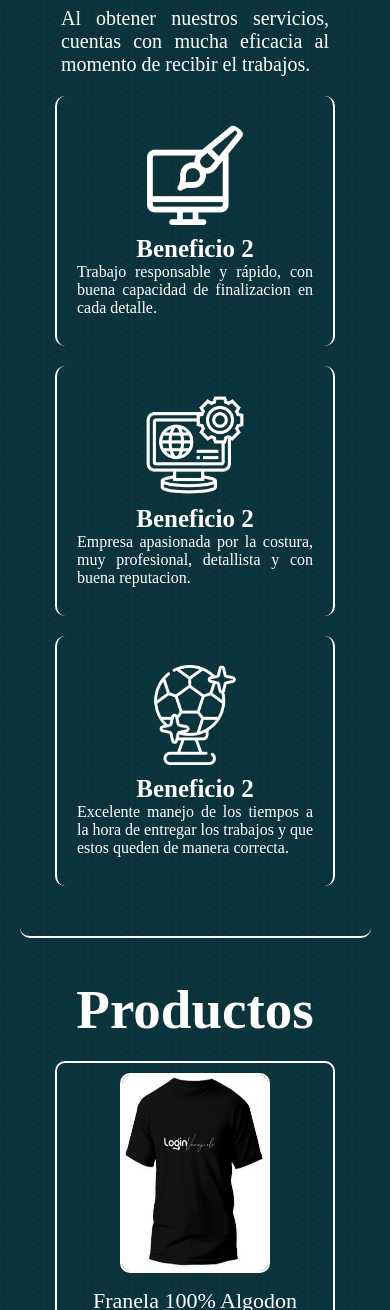
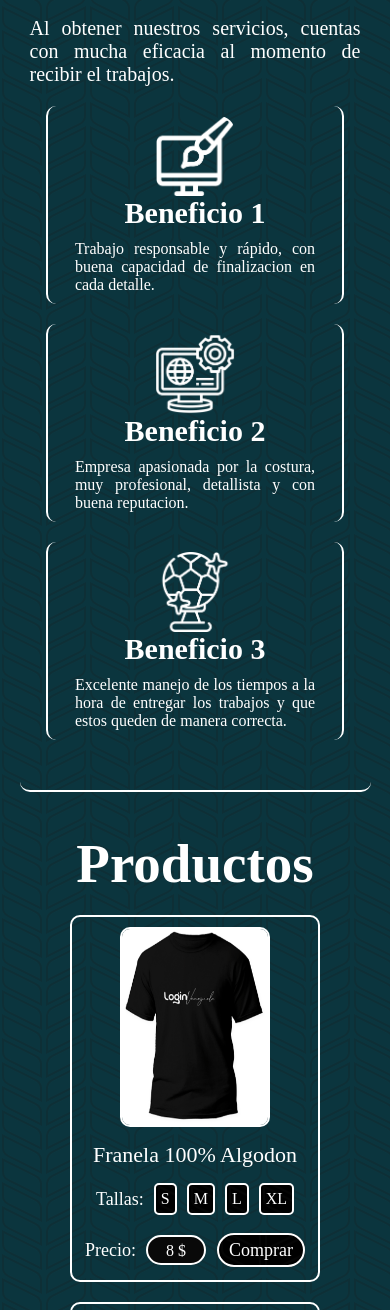
Before and after one commit to Felixjgca96/Prueba-integrador, a plain HTML site: page index.html in a window 390 px wide. Shown: the part 690-2000 px from the top of the page. Drawn offline with Linux system fonts and the light colour scheme.

Commit message:
resolviendo detalles

```diff
--- a/index.html
+++ b/index.html
@@ -102,8 +102,10 @@
         <img src="./img/logo.png" alt="" />
       </section>
       <section id="beneficios">
+        <div class="beneficios-titulo">
+          <h2>Beneficios</h2>
+        </div>
         <div class="beneficios-texto">
-          <h2>Beneficios</h2>
           <p>
             Al obtener nuestros servicios, cuentas con mucha eficacia al momento
             de recibir el trabajos.
@@ -113,7 +115,7 @@
           <div class="beneficios-card">
             <div class="beneficios-card-izq">
               <img src="./img/1.png" alt="" />
-              <h2>Beneficio 2</h2>
+              <h2>Beneficio 1</h2>
             </div>
             <p>
               Trabajo responsable y rápido, con buena capacidad de finalizacion
@@ -133,7 +135,7 @@
           <div class="beneficios-card">
             <div class="beneficios-card-izq">
               <img src="./img/3.png" alt="" />
-              <h2>Beneficio 2</h2>
+              <h2>Beneficio 3</h2>
             </div>
             <p>
               Excelente manejo de los tiempos a la hora de entregar los trabajos
--- a/mediaqueries.css
+++ b/mediaqueries.css
@@ -66,41 +66,6 @@
   #menu-toggle:checked + .navbar-list {
     display: flex;
   }
-
-  .beneficios-card {
-    display: flex;
-    justify-content: center;
-    align-items: center;
-    flex-direction: row;
-    gap: 0px;
-    width: 90%;
-    height: 200px;
-    padding: 0px;
-  }
-
-  .beneficios-card-izq {
-    display: flex;
-    flex-direction: column;
-    justify-content: center;
-    align-items: center;
-    text-align: center;
-    gap: 10px;
-    padding: 0px;
-  }
-  .beneficios-card-izq img {
-    width: 100px;
-  }
-
-  .beneficios-card-izq h2 {
-    font-size: 25px;
-    width: 180px;
-  }
-  .beneficios-card p {
-    font-size: 16px;
-    font-weight: 200;
-    text-align: justify;
-    padding: 0px 20px;
-  }
 }
 
 @media (max-width: 800px) {
@@ -149,20 +114,6 @@
   }
 }
 @media (max-width: 700px) {
-  .productos-contenedor {
-    gap: 10px;
-    flex-direction: column;
-  }
-  .productos-card {
-    gap: 5px;
-    border: 2px solid #ffffff;
-    padding: 5px;
-  }
-  .info-contacto {
-    width: 280px;
-    height: 290px;
-  }
-
   .footer-contenedor {
     display: flex;
     flex-direction: column;
@@ -170,62 +121,63 @@
     align-items: center;
     gap: 10px;
   }
-
-  .productos-card {
-    flex-direction: row;
-    width: 400px;
-    gap: 10px;
-  }
 }
 
 @media (max-width: 645px) {
-  .iframe {
-    display: flex;
-    flex-direction: column;
-    justify-content: center;
-    align-items: center;
-    gap: 10px;
-    border-left: 2px solid #ffffff;
-    border-right: 2px solid #ffffff;
-    border-radius: 10px;
-    padding: 10px;
-    width: 280px;
+  .form-contacto {
+    width: 380px;
     height: 385px;
   }
 
-  .iframe iframe {
-    width: 250px;
-    height: 300px;
+  .info-contacto {
+    width: 380px;
+    height: 260px;
   }
-  #beneficios {
-    width: 90%;
-  }
-  .beneficios-texto {
+
+  .contenedor-datos {
     display: flex;
     justify-content: center;
-    flex-direction: column;
-    align-items: center;
-    gap: 10px;
-    width: 90%;
-  }
-  .beneficios-texto h2 {
-    font-size: 55px;
-    font-weight: 700;
+    width: 250px;
+    padding-top: 0px;
   }
 
-  .beneficios-texto p {
-    font-size: 20px;
-    font-weight: 200;
-    text-align: justify;
-    width: 90%;
+  .datos {
+    display: flex;
+    justify-content: space-between;
   }
-  .beneficios-card {
-    flex-direction: column;
-    width: 280px;
+  .contenedor-redes {
+    width: 250px;
+  }
+  .iframe {
+    width: 380px;
+    height: 330px;
+  }
+
+  .iframe iframe {
+    width: 350px;
     height: 250px;
   }
 }
 
+@media (max-width: 600px) {
+  .beneficios-card {
+    display: flex;
+    flex-direction: column;
+    gap: 10px;
+  }
+  .beneficios-card p {
+    padding: 0px 10px;
+    width: 95%;
+  }
+  .productos-card {
+    flex-direction: row;
+    width: 95%;
+  }
+  .precio-compra {
+    flex-direction: column;
+    gap: 20px;
+  }
+}
 @media (max-width: 500px) {
   .hero-info h1 {
     font-size: 48px;
@@ -258,17 +210,25 @@
   }
 }
 
-@media (max-width: 450px) {
-  .productos-card {
-    display: flex;
-    justify-content: center;
-    flex-direction: column;
-    align-items: center;
-    gap: 15px;
-    border: 2px solid #ffffff;
-    padding: 10px;
-    border-radius: 10px;
+@media (max-width: 430px) {
+  .form-contacto {
     width: 280px;
+    height: 385px;
+  }
+
+  .info-contacto {
+    width: 280px;
+    height: 285px;
+  }
+
+  .iframe {
+    width: 280px;
+    height: 330px;
+  }
+
+  .iframe iframe {
+    width: 250px;
+    height: 250px;
   }
 }
 
@@ -331,4 +291,31 @@
     width: 200px;
     border-radius: 150px;
   }
+  .productos-card {
+    flex-direction: column;
+    width: 250px;
+  }
+  .precio-compra {
+    flex-direction: row;
+    gap: 5px;
+    padding: 5px;
+  }
 }
+
+/* .iframe {display: flex;
+    flex-direction: column;
+    justify-content: center;
+    align-items: center;
+    gap: 10px;
+    border-left: 2px solid #ffffff;
+    border-right: 2px solid #ffffff;
+    border-radius: 10px;
+    padding: 10px;
+    width: 280px;
+    height: 385px;
+  }
+
+  .iframe iframe {
+    width: 250px;
+    height: 300px;
+  }{ */
--- a/style.css
+++ b/style.css
@@ -142,14 +142,13 @@ main {
   gap: 20px;
 }
 
-.beneficios-texto {
+.beneficios-titulo {
   display: flex;
   justify-content: center;
-  flex-direction: column;
   align-items: center;
   gap: 10px;
 }
-.beneficios-texto h2 {
+.beneficios-titulo h2 {
   font-size: 55px;
   font-weight: 700;
 }
@@ -161,33 +160,33 @@ main {
 }
 .beneficios-contenedor {
   display: flex;
+  flex-direction: column;
   justify-content: center;
   align-items: center;
-  flex-wrap: wrap;
   gap: 20px;
 }
 .beneficios-card {
   display: flex;
-  flex-direction: column;
-  justify-content: center;
+  justify-content: flex-start;
   align-items: center;
-  gap: 10px;
-  width: 250px;
-  height: 250px;
   padding: 10px;
   border-left: 2px solid #ffffff;
   border-right: 2px solid #ffffff;
   border-radius: 10px;
+  width: 90%;
 }
 .beneficios-card-izq {
   display: flex;
   flex-direction: column;
   justify-content: center;
   align-items: center;
+  width: 200px;
+  padding: 0px 10px;
 }
 .beneficios-card-izq img {
   border-radius: 1rem;
-  width: 30%;
+  width: 80px;
+  height: 80px;
 }
 
 .beneficios-card-izq h2 {
@@ -198,7 +197,8 @@ main {
   font-size: 16px;
   font-weight: 200;
   text-align: justify;
-  padding: 0px 20px;
+  padding: 0px 10px;
+  width: 60%;
 }
 
 #productos {
@@ -225,7 +225,7 @@ main {
   justify-content: center;
   align-items: center;
   flex-wrap: wrap;
-  gap: 30px;
+  gap: 20px;
 }
 .productos-card {
   display: flex;
@@ -255,6 +255,7 @@ main {
   display: flex;
   justify-content: center;
   align-items: center;
+  width: 100%;
 }
 .card-titulo h3 {
   font-size: 22px;
@@ -266,6 +267,7 @@ main {
   justify-content: center;
   align-items: center;
   gap: 10px;
+  width: 100%;
 }
 .tallas h4 {
   font-size: 18px;
@@ -285,13 +287,15 @@ main {
   display: flex;
   justify-content: space-between;
   align-items: center;
+  width: 100%;
+  padding: 5px;
 }
 
 .precio {
   display: flex;
   justify-content: center;
   align-items: center;
-  gap: 5px;
+  gap: 10px;
 }
 .precio h4 {
   font-size: 18px;
@@ -305,6 +309,7 @@ main {
   border-radius: 30px;
   border: 2px solid #ffffff;
   width: 60px;
+  height: 30px;
   text-align: center;
 }
 
@@ -427,6 +432,7 @@ main {
   gap: 10px;
   padding: 15px;
   border-radius: 10px;
+  width: 95%;
 }
 .datos {
   display: flex;
@@ -450,9 +456,11 @@ main {
   gap: 10px;
   padding: 15px;
   border-radius: 10px;
+  width: 95%;
 }
 .redes {
   display: flex;
+  justify-content: center;
   gap: 20px;
   list-style-type: none;
 }
@@ -537,7 +545,7 @@ main {
   align-items: center;
   max-width: 1300px;
   padding: 10px;
-  width: 300px;
+  width: 290px;
   border-bottom: 2px solid #ffffff;
   border-left: 2px solid #ffffff;
   border-right: 2px solid #ffffff;
@@ -547,7 +555,7 @@ main {
   margin-bottom: 50px;
 }
 #formulario h2 {
-  font-size: 45px;
+  font-size: 35px;
   font-weight: 700;
 }
 
@@ -562,6 +570,7 @@ main {
   justify-content: center;
   align-items: center;
   text-align: center;
+  width: 250px;
 }
 
 .enviar-formulario {
```
Also changed, not shown: registrarse.html (+2 -2 lines).
